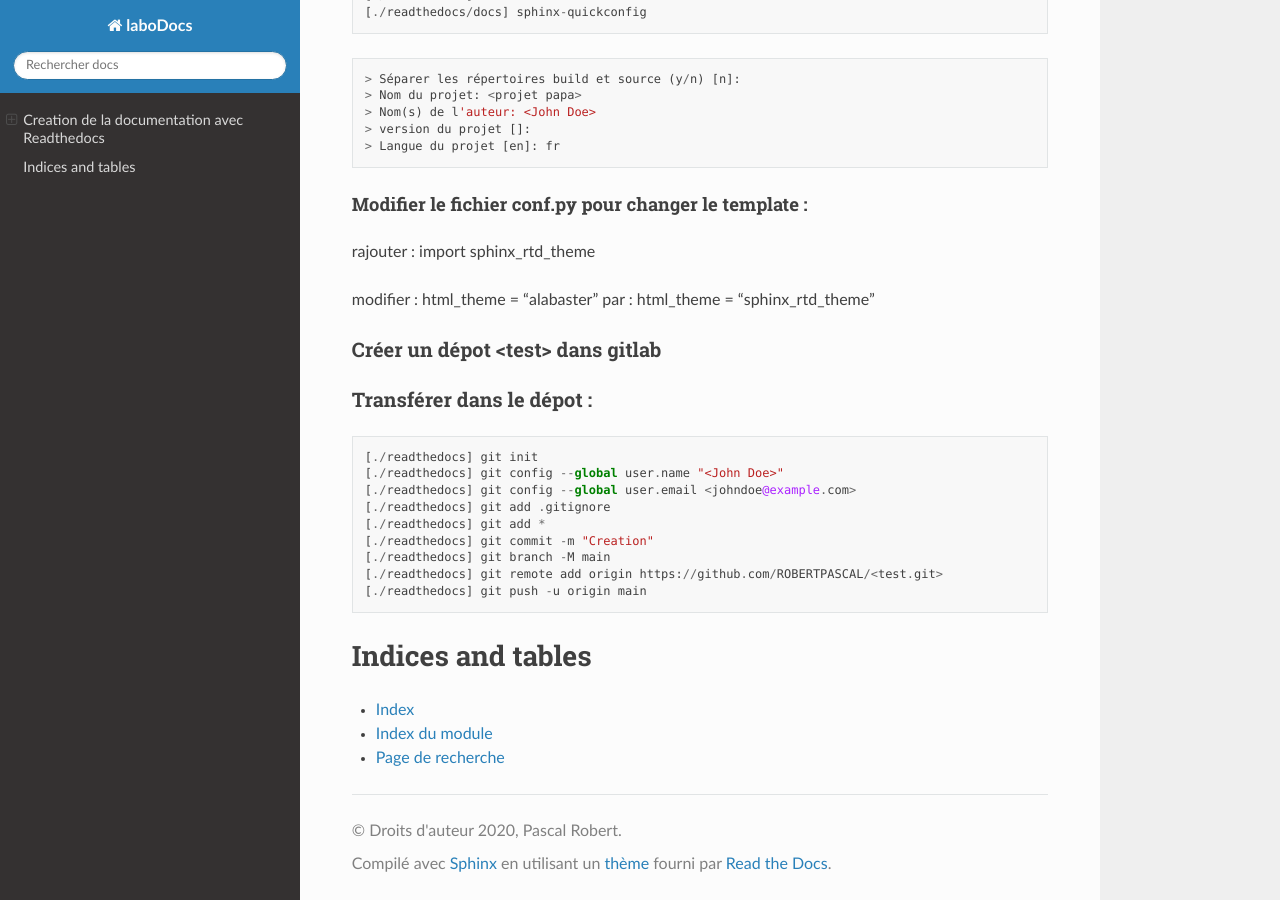
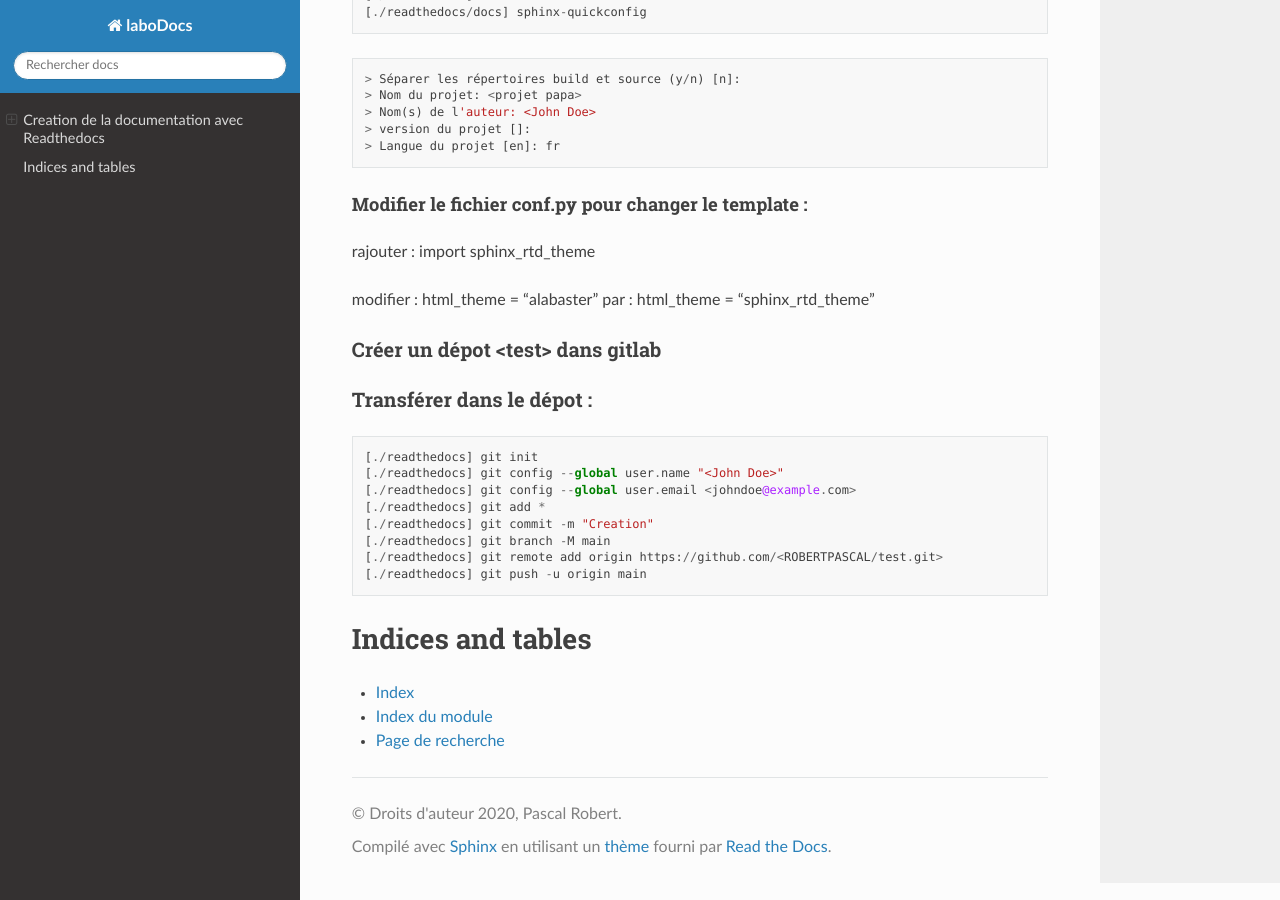
Before and after one commit to ROBERTPASCAL/LaboDocs, a Sphinx documentation site: the page built from docs/index.rst, in a window 1280 px wide and 900 px high, scrolled down 828 px. Built offline with Sphinx 7.4.7 and the Read the Docs theme 2.0.0, drawn with Linux system fonts in a browser that asks for light colours.

Commit message:
Update index.rst

```diff
--- a/docs/index.rst
+++ b/docs/index.rst
@@ -67,11 +67,10 @@ Transférer dans le dépot :
     [./readthedocs] git init
     [./readthedocs] git config --global user.name "<John Doe>"
     [./readthedocs] git config --global user.email <johndoe@example.com>
-    [./readthedocs] git add .gitignore
     [./readthedocs] git add *
     [./readthedocs] git commit -m "Creation"
     [./readthedocs] git branch -M main
-    [./readthedocs] git remote add origin https://github.com/ROBERTPASCAL/<test.git>
+    [./readthedocs] git remote add origin https://github.com/<ROBERTPASCAL/test.git>
     [./readthedocs] git push -u origin main
 
 
```
